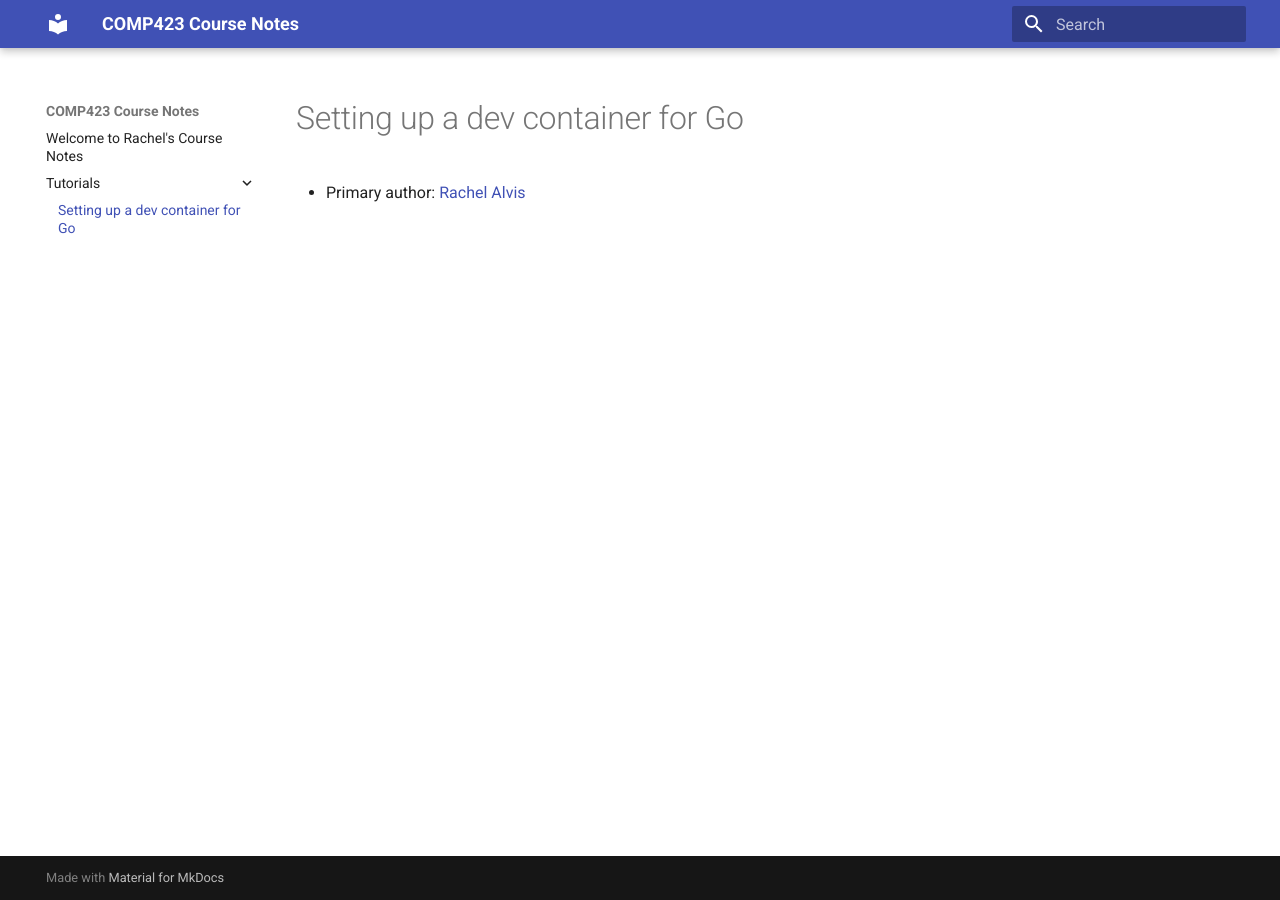
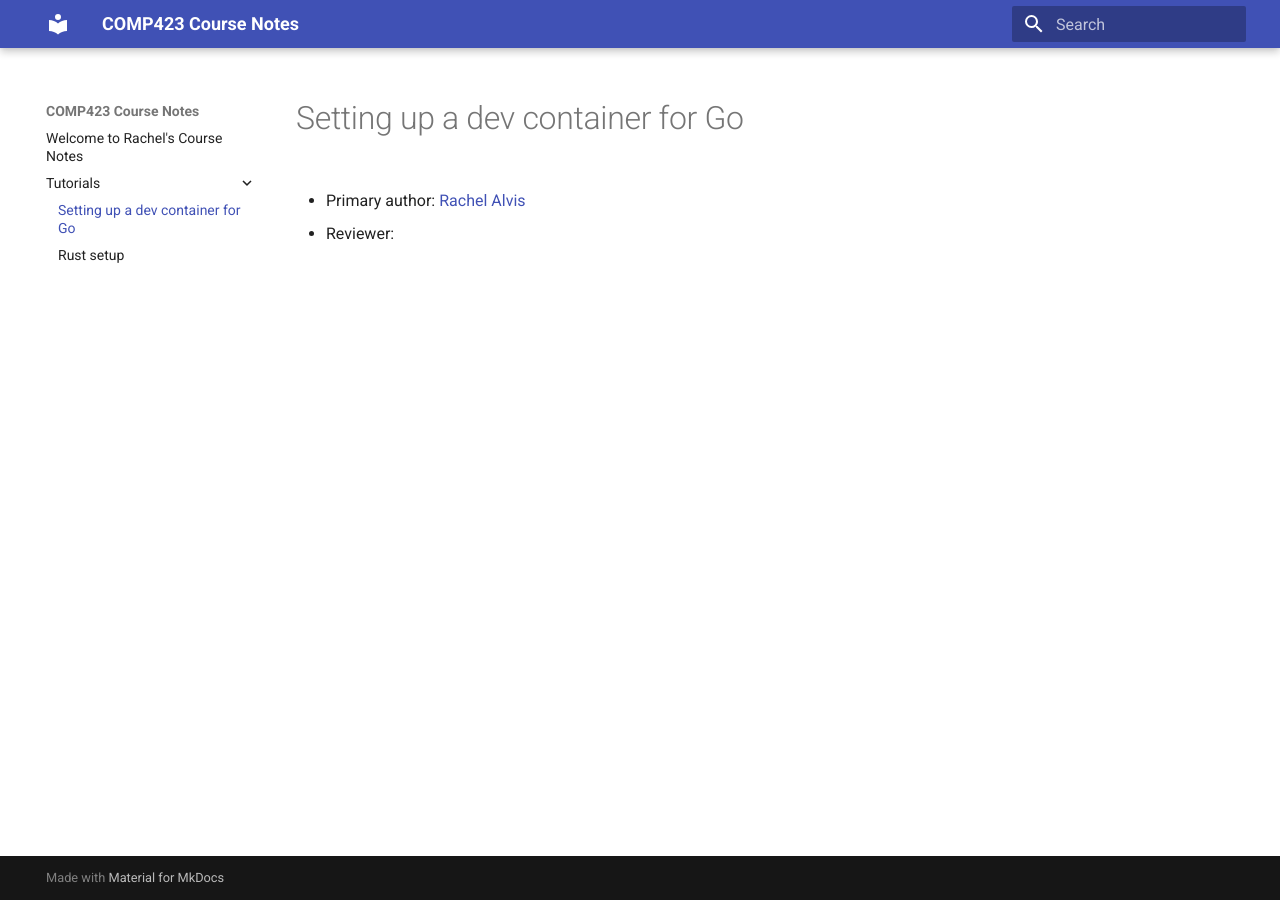
Before and after one commit to rcalvis/comp423-course-notes, an MkDocs documentation site: the page built from docs/tutorials/go-setup.md, in a window 1280 px wide. Built offline with MkDocs 1.6.1 and Material for MkDocs 9.7.7, drawn with Linux system fonts in a browser that asks for light colours.

Commit message:
Added edits/mt-04 branch

```diff
--- a/docs/tutorials/go-setup.md
+++ b/docs/tutorials/go-setup.md
@@ -1,3 +1,5 @@
 # Setting up a dev container for Go
 
 * Primary author: [Rachel Alvis](https://github.com/rcalvis)
+
+* Reviewer: [<Partner name>](https://github.com/mvolety)
```
Also changed, not shown: README.md (line endings or trailing spaces), docs/index.md (line endings or trailing spaces), docs/tutorials/rust-setup.md (added), mkdocs.yml (line endings or trailing spaces), 2 other files.
